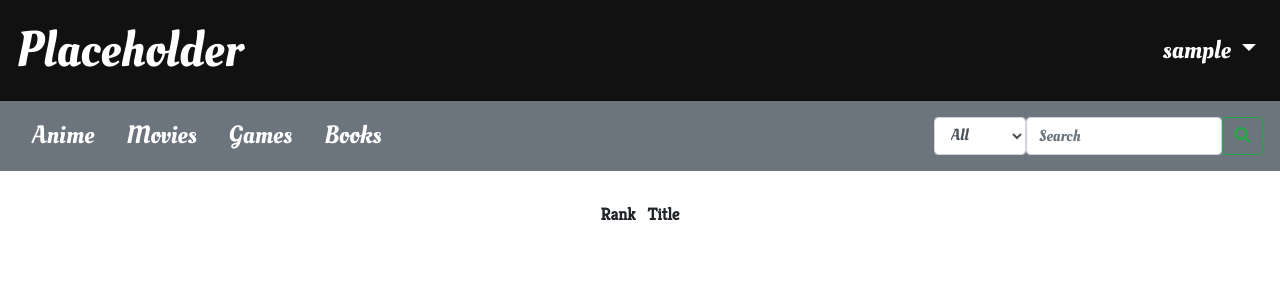
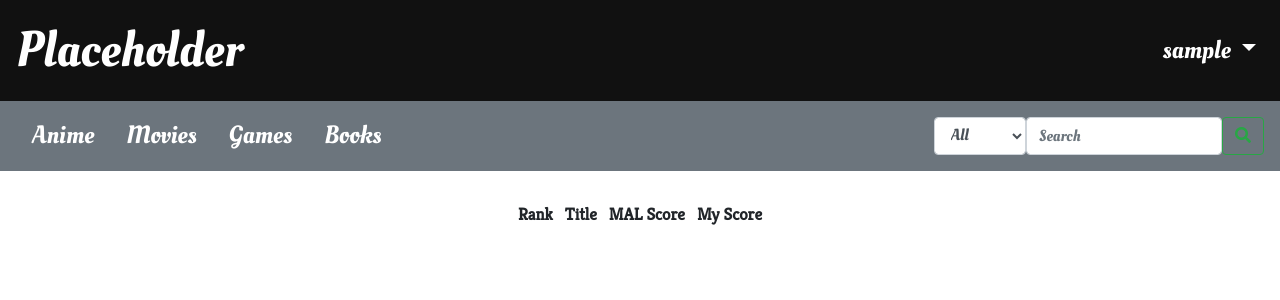
Before and after one commit to audemed44/flask-trackr, a Flask app: page /animeList in a window 1280 px wide. Shown: the top 300 px of the page. Run offline with Flask 2, Linux system fonts and the light colour scheme; the visitor is signed in with stand-in values (Sample User, id 1); data comes from the database, SQL or seed files in the repository; both versions use the stored data as it was after the commit; data that the repository does not hold is empty; some libraries are stand-ins or nearby versions.

Commit message:
Fixed anime list th tags

```diff
--- a/app/templates/anime_list.html
+++ b/app/templates/anime_list.html
@@ -6,6 +6,8 @@
     <tr>
         <th>Rank</th>
         <th>Title</th>
+        <th>MAL Score</th>
+        <th>My Score</th>
 
     </tr>
     {% for anime in anime_list %}
```
Also changed, not shown: app.db.
